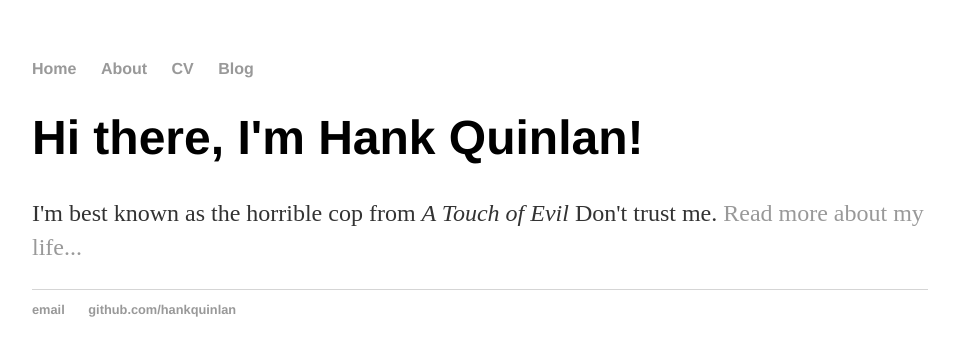
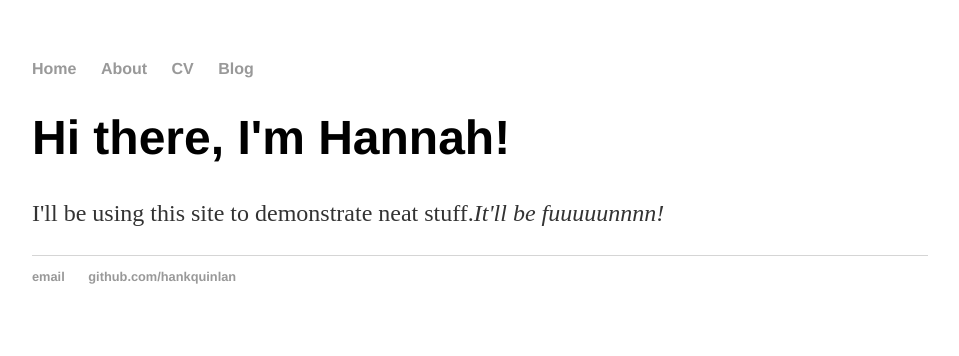
Before and after one commit to HannahEnsignGeorge/HannahEnsignGeorge.github.io, a Jekyll site: the page built from about/index.html, in a window 1280 px wide. Shown: the top 356 px of the page, without its empty margins (160-1119 px from the left). Built offline with Jekyll 4.4.1, drawn with Linux system fonts in a browser that asks for light colours.

Commit message:
Edit template to be more about me

```diff
--- a/about/index.html
+++ b/about/index.html
@@ -3,6 +3,6 @@ layout: default
 title: Hank Quinlan, Horrible Cop
 ---
 <div class="blurb">
-	<h1>Hi there, I'm Hank Quinlan!</h1>
-	<p>I'm best known as the horrible cop from <em>A Touch of Evil</em> Don't trust me. <a href="/about">Read more about my life...</a></p>
+	<h1>Hi there, I'm Hannah!</h1>
+	<p>I'll be using this site to demonstrate neat stuff.<em>It'll be fuuuuunnnn!</em></p>
 </div><!-- /.blurb -->
```
